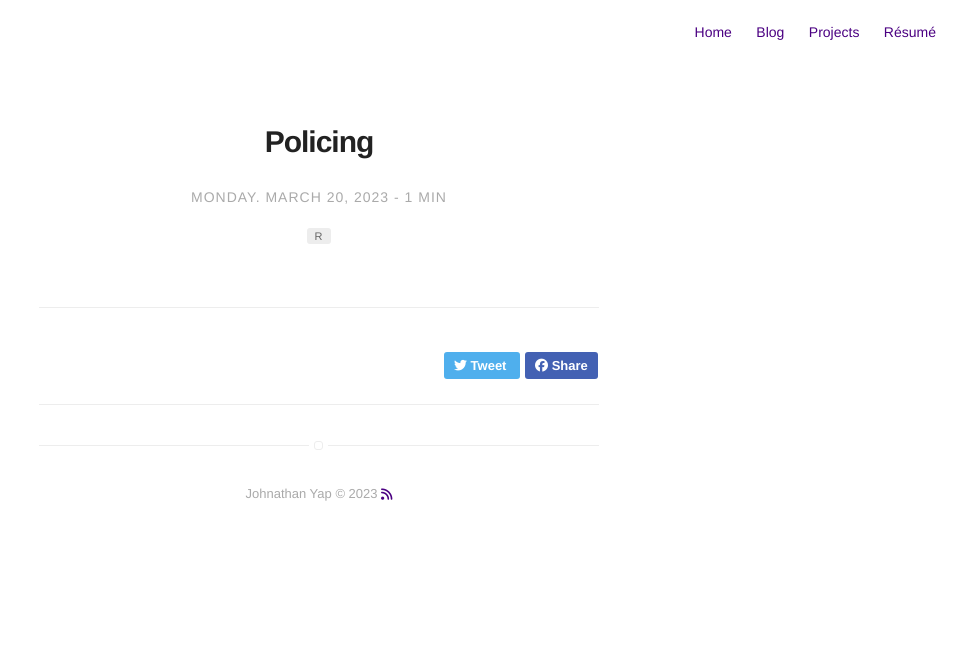
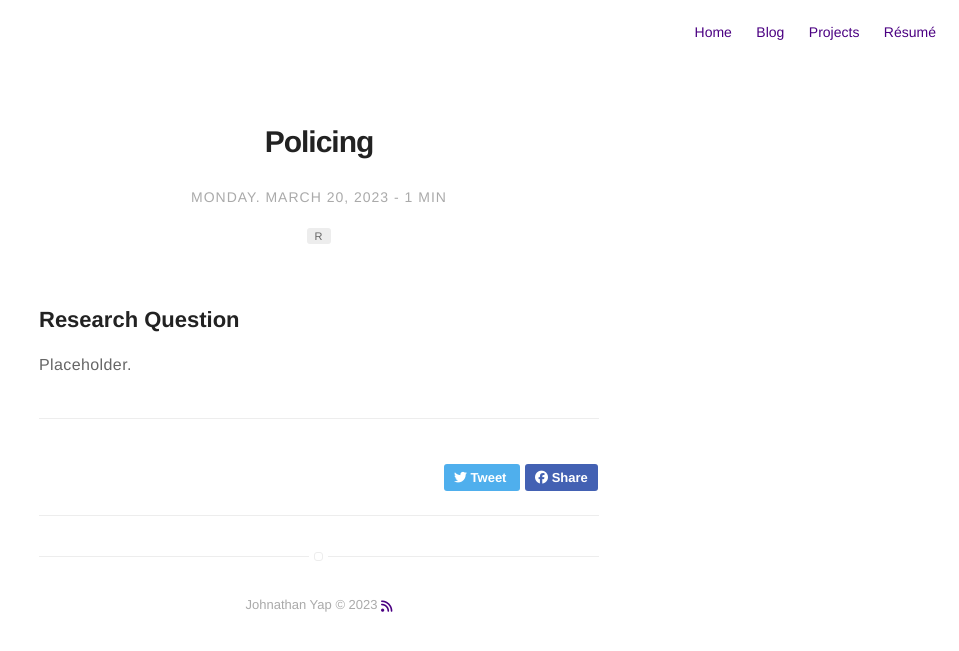
Before and after one commit to jxhnthan/john, a Jekyll site: the page built from _posts/2023-03-20-policing.markdown, in a window 1280 px wide. Shown: the top 651 px of the page, without its empty margins (321-1280 px from the left). Built offline with Jekyll 4.4.1, drawn with Linux system fonts in a browser that asks for light colours; nearby versions of some CDN libraries.

Commit message:
Update and rename 2023-20-03-policing.markdown to 2023-03-20-policing.markdown

```diff
--- a/_posts/2023-20-03-policing.markdown
+++ b/_posts/2023-03-20-policing.markdown
@@ -12,3 +12,7 @@ category: project
 author: john
 externalLink: false
 ---
+
+## Research Question
+
+Placeholder.
```
